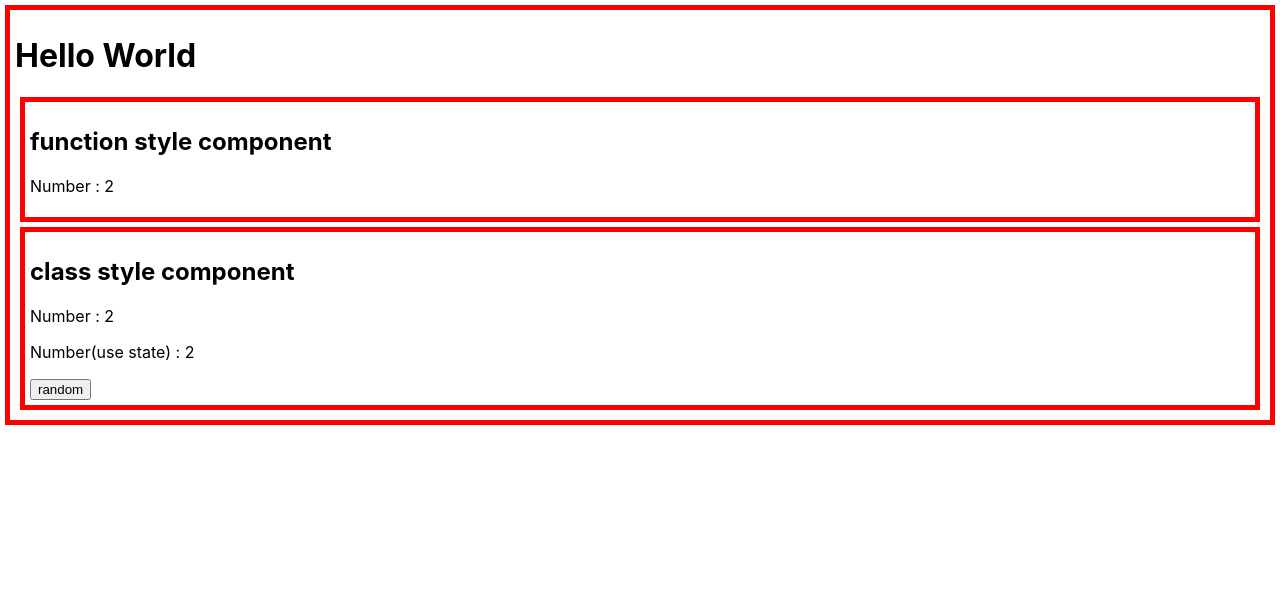
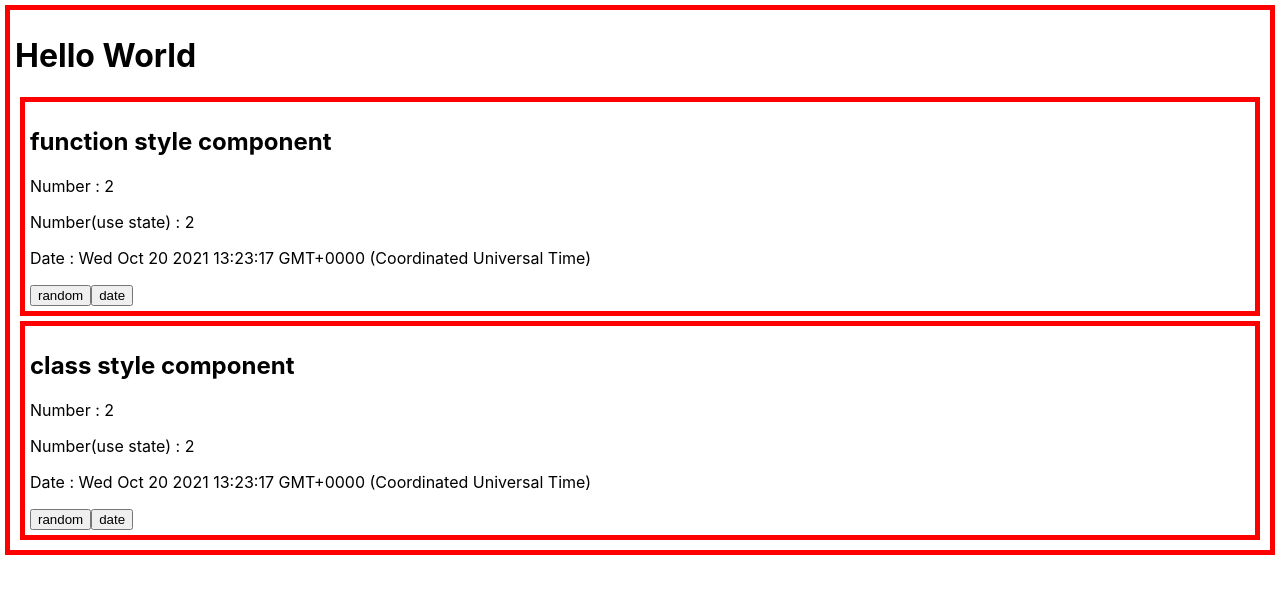
Before and after one commit to nurugji/learn_react, a React (Create React App) app: page / in a window 1280 px wide. Shown: the top 594 px of the page. Built offline with nearby package versions, Linux system fonts and the light colour scheme.

Commit message:
How to use state in function(Hook)

```diff
--- a/src/App.js
+++ b/src/App.js
@@ -1,4 +1,4 @@
-import React from "react";
+import React, { useState } from "react";
 import "./App.css";
 
 function App() {
@@ -12,11 +12,36 @@ function App() {
 }
 
 function FuncComp(props) {
-  console.log(props);
+  const numberState = useState(props.initNumber);
+  const number = numberState[0];
+  const setNumber = numberState[1];
+
+  // const dateState = useState(new Date().toString());
+  // const _date = dateState[0];
+  // const setDate = dateState[1];
+
+  const [_date, setDate] = useState(new Date().toString());
+  console.log(numberState);
   return (
     <div className="container">
       <h2>function style component</h2>
       <p>Number : {props.initNumber}</p>
+      <p>Number(use state) : {number}</p>
+      <p>Date : {_date}</p>
+      <input
+        type="button"
+        value="random"
+        onClick={function () {
+          setNumber(Math.random());
+        }}
+      ></input>
+      <input
+        type="button"
+        value="date"
+        onClick={function () {
+          setDate(new Date().toString());
+        }}
+      ></input>
     </div>
   );
 }
@@ -24,6 +49,7 @@ function FuncComp(props) {
 class ClassComp extends React.Component {
   state = {
     number: this.props.initNumber,
+    date: new Date().toString(),
   };
   render() {
     return (
@@ -31,6 +57,7 @@ class ClassComp extends React.Component {
         <h2>class style component</h2>
         <p>Number : {this.props.initNumber}</p>
         <p>Number(use state) : {this.state.number}</p>
+        <p>Date : {this.state.date}</p>
         <input
           type="button"
           value="random"
@@ -40,6 +67,15 @@ class ClassComp extends React.Component {
             });
           }.bind(this)}
         ></input>
+        <input
+          type="button"
+          value="date"
+          onClick={function () {
+            this.setState({
+              date: new Date().toString(),
+            });
+          }.bind(this)}
+        ></input>
       </div>
     );
   }
```
